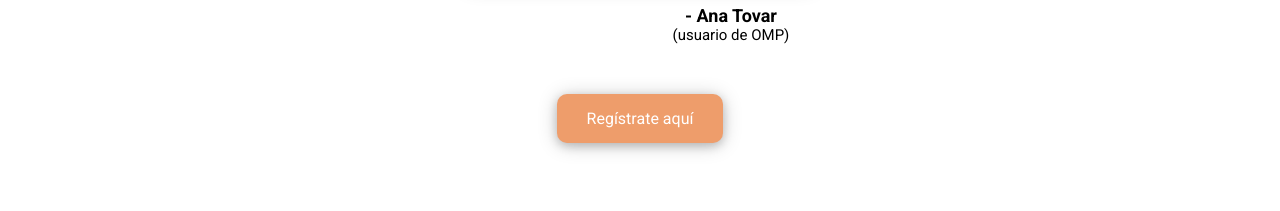
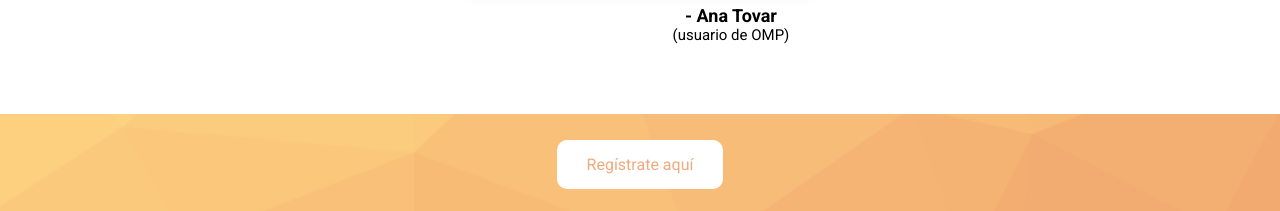
Before and after one commit to sabucds/Open-Mind-Psychology, a React (Create React App) app: page / in a window 1280 px wide. Shown: the part 2255-2466 px from the top of the page. Built offline with nearby package versions, Linux system fonts and the light colour scheme; no server answers; the database is empty.

Commit message:
listo testimonios

```diff
--- a/src/components/pages/inicio/Inicio.css
+++ b/src/components/pages/inicio/Inicio.css
@@ -56,16 +56,9 @@
 }
 
 .bottom-button {
-  cursor: pointer;
-  padding: 15px 30px;
-  color: white;
-  border-radius: 10px;
-  background-color: #ee9d6b;
   width: fit-content;
   min-width: 50px;
   margin: auto;
-  margin-top: 30px;
-  box-shadow: 0 2px 20px 0 rgba(0, 0, 0, 0.2), 0 3px 10px 0 rgba(0, 0, 0, 0.19);
 }
 
 .registra-link {
@@ -238,6 +231,23 @@
 	margin-bottom: -13px;
 }
 
+.inicio-footer {
+  width: 100%;
+  height: 100px;
+  background-image: url(../../img/Fondo\ Banner\ 1.png);
+  background-size: cover;
+  background-position: center;
+  background-repeat: no-repeat;
+  display: flex;
+  align-items: center;
+  justify-content: center;
+}
+
+.footer-msg {
+  color: rgba(255,255,255,0.75);
+  font-size: small;
+}
+
 @media screen and (max-width: 850px) {
   .testimony-container {
     display: flex;
--- a/src/components/pages/inicio/Inicio.jsx
+++ b/src/components/pages/inicio/Inicio.jsx
@@ -131,9 +131,13 @@ const Inicio = () => {
               <p className="test-author">- Marianna Meléndez<br/><span>(usuario de OMP)</span></p>
             </div>
           </div>
-          <NavLink className="registra-link" to="/SelectReg">
-            <div className="bottom-button">Regístrate aquí</div>
-          </NavLink>
+        </div>
+        <div className="inicio-footer">
+          {!!user ? <div className="footer-msg">OMP, 2021</div> :
+            <NavLink className="registra-link" to="/SelectReg">
+              <div className="registra-button bottom-button">Regístrate aquí</div>
+            </NavLink>
+          }
         </div>
       </section>
     </>
```
